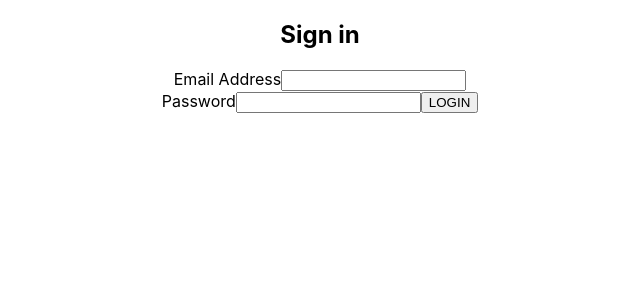
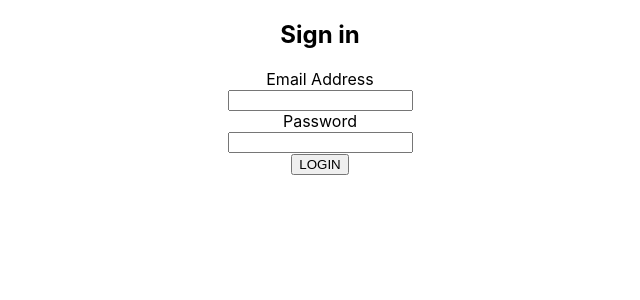
Before and after one commit to Bengazy244/azubi-ecommerce-app, a React (Create React App) app: page / in a window 1280 px wide. Shown: the top 300 px of the page, without its empty margins (320-960 px from the left). Built offline with nearby package versions, Linux system fonts and the light colour scheme.

Commit message:
Added br tag

```diff
--- a/package.json
+++ b/package.json
@@ -8,7 +8,7 @@
     "@testing-library/user-event": "^13.5.0",
     "react": "^18.2.0",
     "react-dom": "^18.2.0",
-    "react-scripts": "^2.1.3",
+    "react-scripts": "^5.0.1",
     "web-vitals": "^2.1.4"
   },
   "scripts": {
--- a/src/App.js
+++ b/src/App.js
@@ -1,10 +1,10 @@
-import './App.css';
-import SignIn from './component/SignIn';
+import "./App.css";
+import SignIn from "./component/SignIn";
 
 function App() {
   return (
     <div className="App">
-     <SignIn />
+      <SignIn />
     </div>
   );
 }
--- a/src/component/SignIn.js
+++ b/src/component/SignIn.js
@@ -1,24 +1,26 @@
-import React from 'react'
+import React from "react";
 
 function SignIn() {
   return (
-
     <form>
       <div className="form-inner"></div>
       <h2>Sign in</h2>
 
       <div className="form-group">
         <label htmlFor="email">Email Address</label>
+        <br />
         <input type="email" name="email" id="email" />
       </div>
       <div className="form-group">
         <label htmlFor="password">Password</label>
+        <br />
         <input type="password" name="password" id="password" />
+      </div>
+      <div className="form-group">
         <input type="submit" value="LOGIN" />
       </div>
     </form>
-
-  )
+  );
 }
 
-export default SignIn
+export default SignIn;
```
Also changed, not shown: 1 other file (tests, documents, lock files or other folders).
